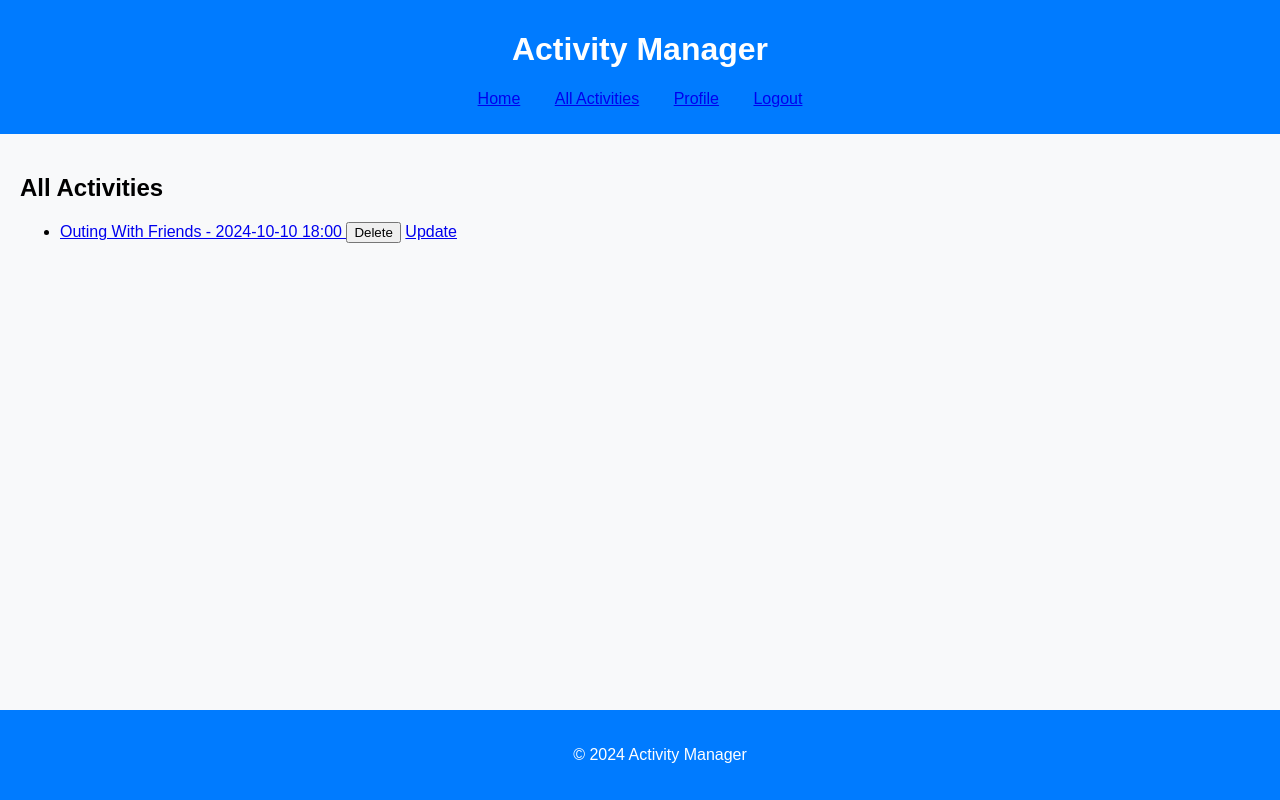
After one commit to suheib218/activity-sharing-app, a Flask app: page /activities in a window 1280 px wide. The commit adds this page. Run offline with Flask 3, Linux system fonts and the light colour scheme; a user stored in the database is signed in; data comes from the database, SQL or seed files in the repository.

Commit message:
Added SQLite database, CRUD operations, and access control for activities.

```diff
--- a/app/routes.py
+++ b/app/routes.py
@@ -97,7 +97,7 @@ def register():
 @login_required
 def logout():
     logout_user()
-    return redirect(url_for('main.index'))
+    return redirect(url_for('main.login'))
 
 # Route to display user profile
 @main.route('/profile')
@@ -111,3 +111,47 @@ def profile():
 def activity_detail(activity_id):
     activity = Activity.query.get(activity_id)
     return render_template('activity_detail.html', activity=activity)
+
+
+@main.route('/activities')
+@login_required
+def activities():
+    activities = Activity.query.all()
+    return render_template('activities.html', activities=activities)
+
+
+
+@main.route('/activities/<int:activity_id>/update', methods=['GET', 'POST'])
+@login_required
+def update_activity(activity_id):
+    activity = Activity.query.get_or_404(activity_id)
+
+    # Check if the current user is the organizer
+    if activity.organizer_id != current_user.id:
+        flash("You are not authorized to update this activity.", "danger")
+        return redirect(url_for('main.activities'))
+
+    if request.method == 'POST':
+        activity.activity_name = request.form['activity_name']
+        activity.description = request.form['description']
+        activity.date_time = f"{request.form['date']} {request.form['time']}"
+        db.session.commit()
+        flash("Activity updated successfully!", "success")
+        return redirect(url_for('main.activities'))
+
+    return render_template('update_activity.html', activity=activity)
+
+@main.route('/activities/<int:activity_id>/delete', methods=['POST'])
+@login_required
+def delete_activity(activity_id):
+    activity = Activity.query.get_or_404(activity_id)
+
+    # Check if the current user is the organizer
+    if activity.organizer_id != current_user.id:
+        flash("You are not authorized to delete this activity.", "danger")
+        return redirect(url_for('main.activities'))
+
+    db.session.delete(activity)
+    db.session.commit()
+    flash("Activity deleted successfully!", "success")
+    return redirect(url_for('main.activities'))
--- a/app/static/style.css
+++ b/app/static/style.css
@@ -1,5 +1,37 @@
 body {
     font-family: Arial, sans-serif;
-    background-color: #f4f4f4;
-    color: #333;
+    margin: 0;
+    padding: 0;
+    background-color: #f8f9fa;
 }
+
+header {
+    background-color: #007bff;
+    color: white;
+    padding: 10px 0;
+    text-align: center;
+}
+
+nav ul {
+    list-style: none;
+    padding: 0;
+}
+
+nav ul li {
+    display: inline;
+    margin: 0 15px;
+}
+
+main {
+    padding: 20px;
+}
+
+footer {
+    text-align: center;
+    padding: 20px;
+    background-color: #007bff;
+    color: white;
+    position: absolute;
+    width: 100%;
+    bottom: 0;
+}
--- /dev/null
+++ b/app/templates/activities.html
@@ -0,0 +1,24 @@
+{% extends 'base.html' %}
+
+{% block title %}All Activities{% endblock %}
+
+{% block content %}
+    <h2>All Activities</h2>
+    <ul>
+        {% for activity in activities %}
+            <li>
+                <a href="{{ url_for('main.activity_detail', activity_id=activity.id) }}">
+                    {{ activity.activity_name }} - {{ activity.date_time.strftime('%Y-%m-%d %H:%M') }}
+                </a>
+                {% if activity.organizer_id == current_user.id %}  <!-- Check if the current user is the organizer -->
+                    <form method="POST" action="{{ url_for('main.delete_activity', activity_id=activity.id) }}" style="display:inline;">
+                        <button type="submit">Delete</button>
+                    </form>
+                    <a href="{{ url_for('main.update_activity', activity_id=activity.id) }}">Update</a>
+                {% endif %}
+            </li>
+        {% else %}
+            <li>No activities available.</li>
+        {% endfor %}
+    </ul>
+{% endblock %}
--- /dev/null
+++ b/app/templates/base.html
@@ -0,0 +1,42 @@
+<!DOCTYPE html>
+<html lang="en">
+<head>
+    <meta charset="UTF-8">
+    <meta name="viewport" content="width=device-width, initial-scale=1.0">
+    <title>{% block title %}Activity Manager{% endblock %}</title>
+    <link rel="stylesheet" href="{{ url_for('static', filename='style.css') }}">
+</head>
+<body>
+    <header>
+        <h1>Activity Manager</h1>
+        <nav>
+            <ul>
+                <li><a href="{{ url_for('main.index') }}">Home</a></li>
+                <li><a href="{{ url_for('main.activities') }}">All Activities</a></li>
+                {% if current_user.is_authenticated %}
+                    <li><a href="{{ url_for('main.profile') }}">Profile</a></li>
+                    <li><a href="{{ url_for('main.logout') }}">Logout</a></li>
+                {% else %}
+                    <li><a href="{{ url_for('main.login') }}">Login</a></li>
+                    <li><a href="{{ url_for('main.register') }}">Register</a></li>
+                {% endif %}
+            </ul>
+        </nav>
+    </header>
+    <main>
+        {% with messages = get_flashed_messages() %}
+            {% if messages %}
+                <ul>
+                    {% for message in messages %}
+                        <li>{{ message }}</li>
+                    {% endfor %}
+                </ul>
+            {% endif %}
+        {% endwith %}
+        {% block content %}{% endblock %}
+    </main>
+    <footer>
+        <p>&copy; 2024 Activity Manager</p>
+    </footer>
+</body>
+</html>
```
Also changed, not shown: app/templates/activity_detail.html (+22 -20 lines), app/templates/create_activity.html (+20 -20 lines), app/templates/index.html (+12 -12 lines), app/templates/login.html (+14 -16 lines), app/templates/profile.html (+10 -12 lines), app/templates/register.html (+16 -17 lines), app/templates/update_activity.html (added, +22 -0 lines).
